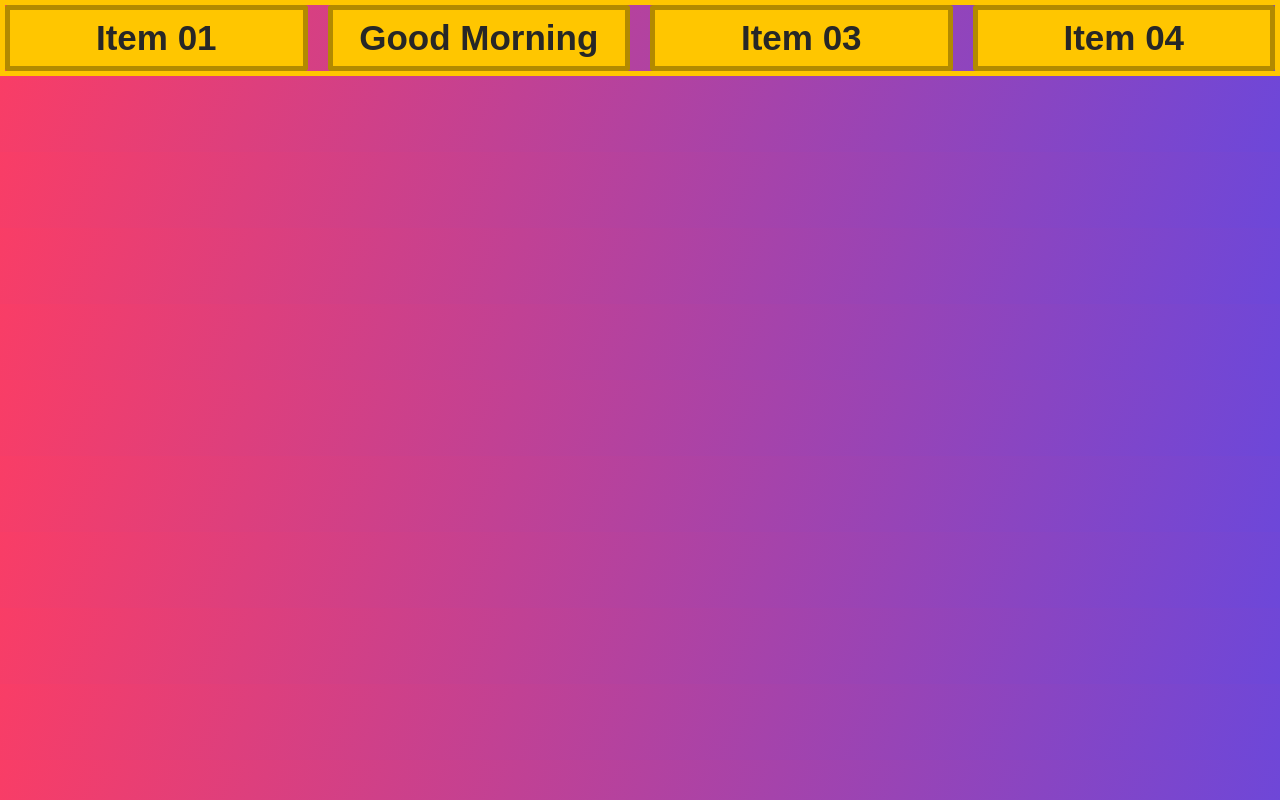
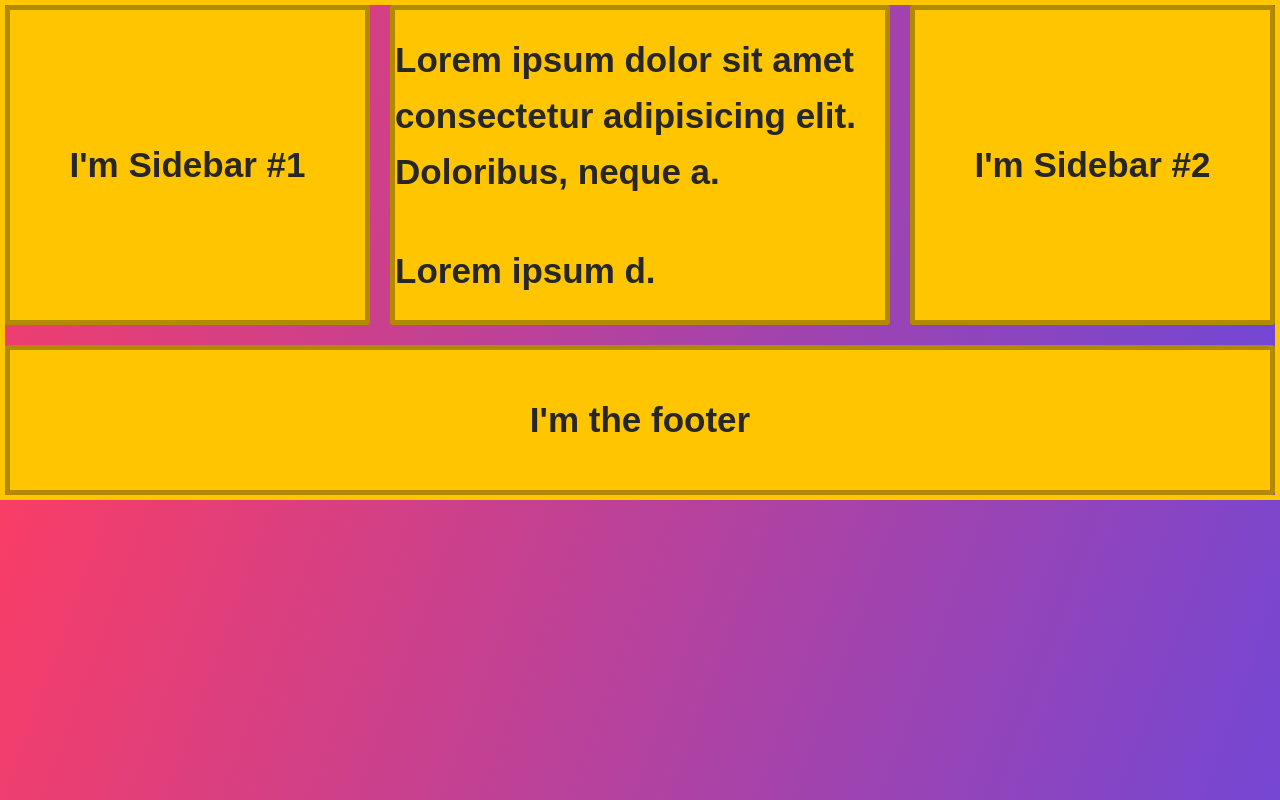
Before and after one commit to victorbruce/css-grids, a website: page index.html in a window 1280 px wide. Drawn offline with Linux system fonts and the light colour scheme.

Commit message:
define rows and columns using grid-template-areas

```diff
--- a/index.html
+++ b/index.html
@@ -8,11 +8,23 @@
   </head>
   <body>
     <div class="container">
-      <div class="item item1">Item 01</div>
-      <div class="item item2">Good Morning</div>
-      <div class="item item3">Item 03</div>
-      <div class="item item4">Item 04</div>
-       <!--<div class="item item5">Item 05</div>
+      <div class="item item1">
+        <p>I'm Sidebar #1</p>
+      </div>
+      <div class="item item2">
+        <p>
+          Lorem ipsum dolor sit amet consectetur adipisicing elit. Doloribus,
+          neque a.
+        </p>
+        <p>Lorem ipsum d.</p>
+      </div>
+      <div class="item item3">
+        <p>I'm Sidebar #2</p>
+      </div>
+      <div class="item item4">
+        <p>I'm the footer</p>
+      </div>
+      <!--<div class="item item5">Item 05</div>
       <div class="item item6">Item 06</div>
       <div class="item item7">Item 07</div>
       <div class="item item8">Item 08</div>
--- a/sass/pages/_home.scss
+++ b/sass/pages/_home.scss
@@ -13,6 +13,36 @@
 
   display: grid;
   grid-gap: 2rem;
-  grid-template-columns: repeat(auto-fit, minmax(15rem, 1fr));
-  // grid-template-columns: auto 15rem 15rem 15rem;
+  grid-template-columns: 1fr 50rem 1fr;
+  grid-template-rows: 15rem 15rem 15rem;
+  grid-template-areas: "sidebar-1 content sidebar-2"
+                        "sidebar-1 content sidebar-2"
+                        "footer footer footer"
 }
+
+.item1 {
+  grid-area: sidebar-1;
+}
+
+.item2 {
+  grid-area: content;
+}
+
+.item3 {
+  grid-area: sidebar-2;
+}
+
+.item4 {
+  grid-area: footer;
+}
+
+
+@media (max-width: 700px) {
+  .container {
+    grid-template-areas: "sidebar-1 content ."
+                          "sidebar-1 content ."
+                          "sidebar-2 content ."
+                          "sidebar-2 content ."
+                          "footer footer footer";
+  }
+}
```
Also changed, not shown: css/style.css.
